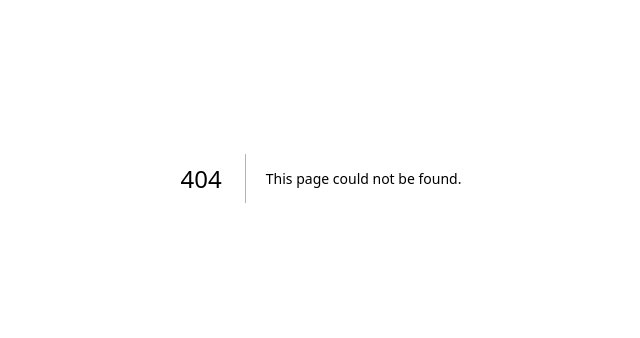
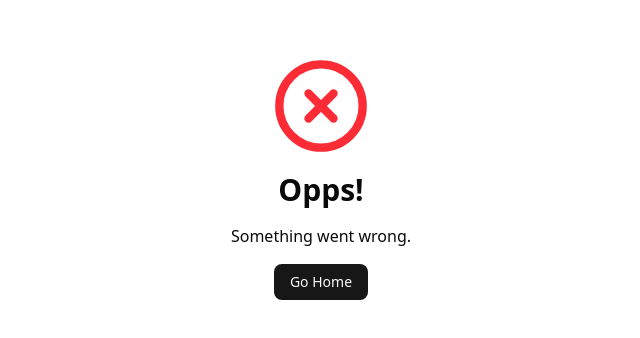
Before and after one commit to nainghtetlinn/welcome-vote, a Next.js app: page /error in a window 1280 px wide. Before the commit this address had no page. Shown: the part 222-560 px from the top of the page, without its empty margins (319-959 px from the left). Built offline with nearby package versions, Linux system fonts and the light colour scheme.

Commit message:
feat: error and success page

```diff
--- /dev/null
+++ b/src/app/error/page.tsx
@@ -0,0 +1,25 @@
+import { CircleX } from "lucide-react";
+
+import Link from "next/link";
+import { Button } from "@/components/ui/button";
+
+const Error = () => {
+  return (
+    <div className="flex items-center justify-center h-screen">
+      <div className="bg"></div>
+      <div className="flex flex-col items-center gap-4 bg-white rounded-lg p-12 w-75 text-center">
+        <CircleX
+          size={100}
+          className="text-red-500"
+        />
+        <h1 className="font-bold text-3xl">Opps!</h1>
+        <h5>Something went wrong.</h5>
+        <Button asChild>
+          <Link href="/">Go Home</Link>
+        </Button>
+      </div>
+    </div>
+  );
+};
+
+export default Error;
--- /dev/null
+++ b/src/app/success/page.tsx
@@ -0,0 +1,19 @@
+import { CircleCheck } from "lucide-react";
+
+const Success = () => {
+  return (
+    <div className="flex items-center justify-center h-screen">
+      <div className="bg"></div>
+      <div className="flex flex-col items-center gap-4 bg-white rounded-lg p-12 w-75 text-center">
+        <CircleCheck
+          size={100}
+          className="text-green-500"
+        />
+        <h1 className="font-bold text-3xl">Success!</h1>
+        <h5>Your votes are successfully submitted.</h5>
+      </div>
+    </div>
+  );
+};
+
+export default Success;
```
